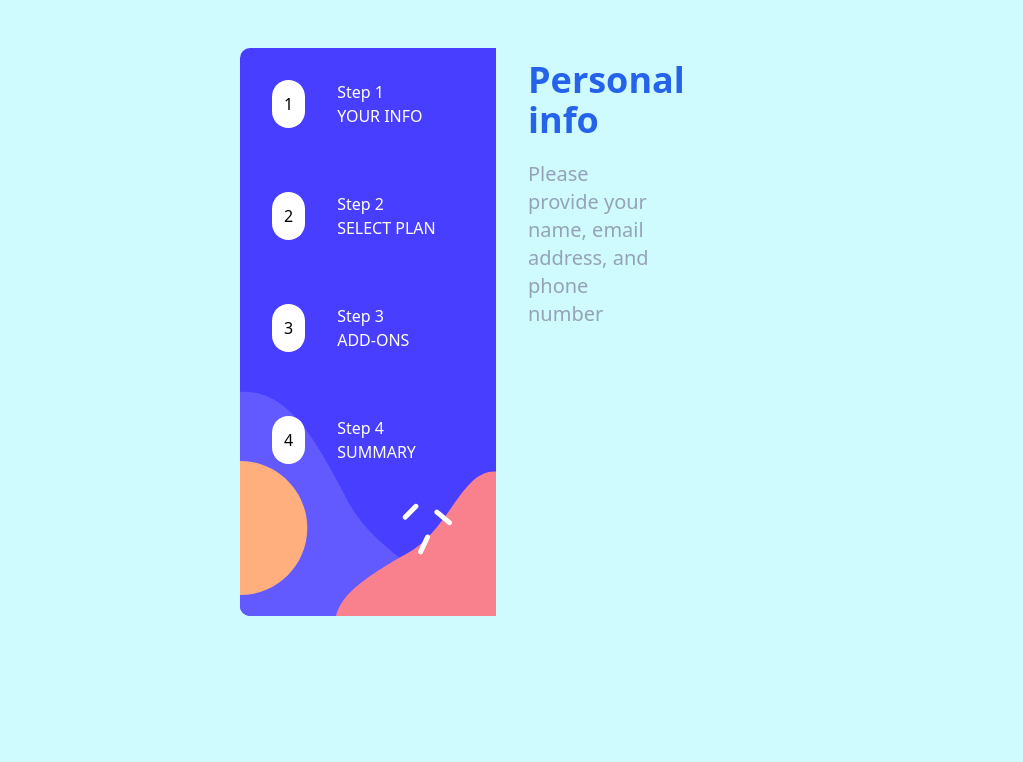
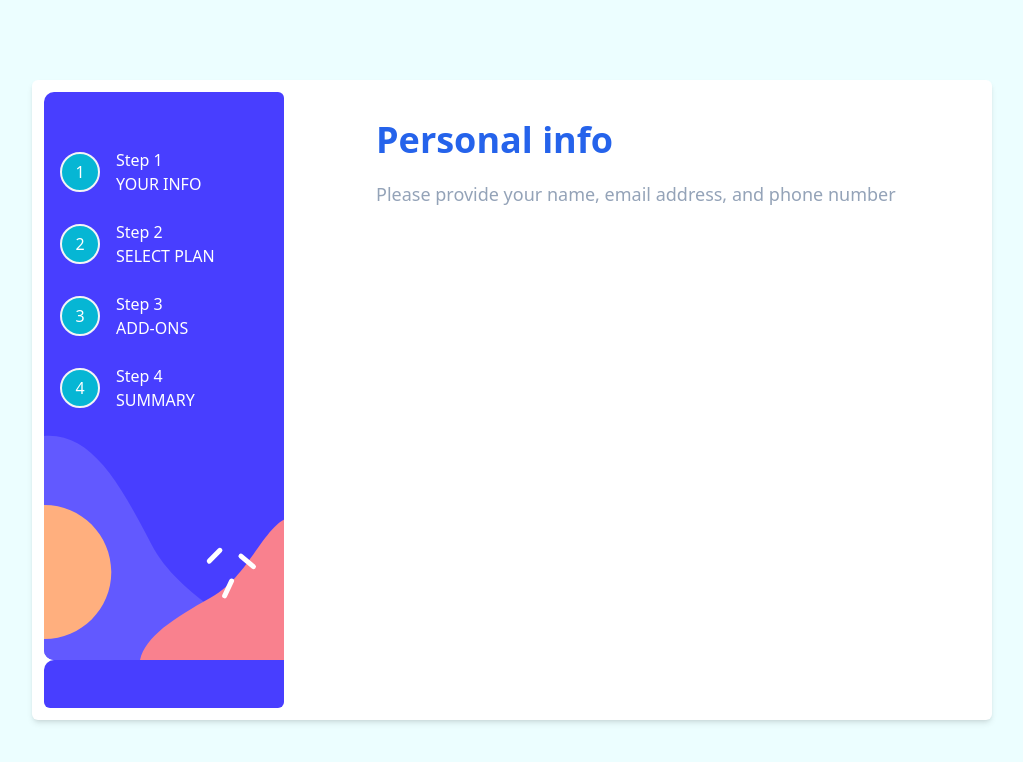
Before and after one commit to Ankit2kumar/Multi-step-form, a React (Vite) app: page / in a window 1280 px wide. Shown: the top 762 px of the page, without its empty margins (128-1151 px from the left). Built offline with nearby package versions, Linux system fonts and the light colour scheme.

Commit message:
fix positionning issue

```diff
--- /dev/null
+++ b/src/components/OverView.tsx
@@ -0,0 +1,18 @@
+type overviewParams = {
+  num: number;
+  text: string;
+};
+
+export default function OverView(params: overviewParams) {
+  return (
+    <div className="flex flex-row items-center justify-center gap-4 text-white text-bold pb-6">
+      <p className="rounded-full bg-cyan-500 h-10 w-10 items-center justify-center flex border-gray-100 border-2">
+        {params.num}
+      </p>
+      <div className="flex-col">
+        <h2>Step {params.num}</h2>
+        <p>{params.text.toUpperCase()}</p>
+      </div>
+    </div>
+  );
+}
--- a/src/components/StepOne.tsx
+++ b/src/components/StepOne.tsx
@@ -1,50 +1,25 @@
-/** @format */
+import OverView from "./OverView";
 
 export default function StepOne() {
-	return (
-		<>
-			<div className="bg-cyan-100 min-h-screen">
-				<div className="container grid grid-cols-2 px-12 py-12 mx-auto w-1/2 gap-8">
-					<div className="bg-[url('../../multi-step-form-main/assets/images/bg-sidebar-desktop.svg')] bg-no-repeat min-h-[85vh] bg-white]">
-						<div className="flex flex-cols ">
-							<button className="rounded-full bg-white p-3 m-8">1</button>
-							<div className="mt-8">
-								<div className="text-white text-bold">Step 1</div>
-								<div className="text-white text-bold">YOUR INFO</div>
-							</div>
-						</div>
-						<div className="flex flex-rows ">
-							<button className="rounded-full bg-white p-3 m-8">2</button>
-							<div className="mt-8 ">
-								<div className="text-white text-bold">Step 2</div>
-								<div className="text-white text-bold">SELECT PLAN</div>
-							</div>
-						</div>
-						<div className="flex flex-rows ">
-							<button className="rounded-full bg-white p-3 m-8">3</button>
-							<div className="mt-8 ">
-								<div className="text-white text-bold">Step 3</div>
-								<div className="text-white text-bold">ADD-ONS</div>
-							</div>
-						</div>
-						<div className="flex flex-rows ">
-							<button className="rounded-full bg-white p-3 m-8">4</button>
-							<div className="mt-8 ">
-								<div className="text-white text-bold">Step 4</div>
-								<div className="text-white text-bold">SUMMARY</div>
-							</div>
-						</div>
-					</div>
-					<div className="py-3 flex flex-col w-1/2">
-						<span className="font-bold text-4xl text-blue-600 ">
-							Personal info
-						</span>
-						<span className="text-gray mt-5 text-slate-400 text-xl ">
-							Please provide your name, email address, and phone number
-						</span>
-					</div>
-				</div>
-			</div>
-		</>
-	);
+  const imgUrl = `bg-[url('../../multi-step-form-main/assets/images/bg-sidebar-desktop.svg')]`;
+  return (
+    <main className="bg-cyan-50 h-screen flex items-center justify-center">
+      <section className="container flex flex-row w-3/4 h-4/5 bg-white rounded-md shadow-md relative">
+        <div
+          className={`absolute top-3 bottom-3 left-3 w-1/4 ${imgUrl} rounded-md flex flex-col items-start pl-4 pt-14`}
+        >
+          <OverView num={1} text="Your Info" />
+          <OverView num={2} text="Select Plan" />
+          <OverView num={3} text="add-ons" />
+          <OverView num={4} text="Summary" />
+        </div>
+        <div className="w-3/5 absolute bottom-3 right-10 top-10 flex flex-col">
+          <h1 className="font-bold text-4xl text-blue-600">Personal info</h1>
+          <p className="text-gray mt-5 text-slate-400 text-lg">
+            Please provide your name, email address, and phone number
+          </p>
+        </div>
+      </section>
+    </main>
+  );
 }
```
